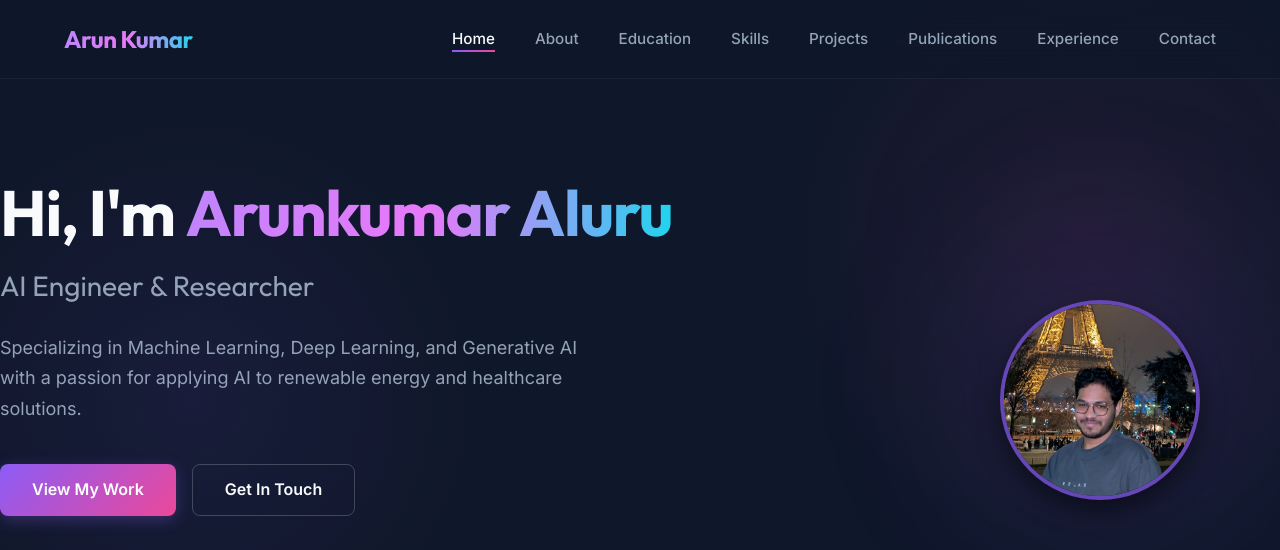
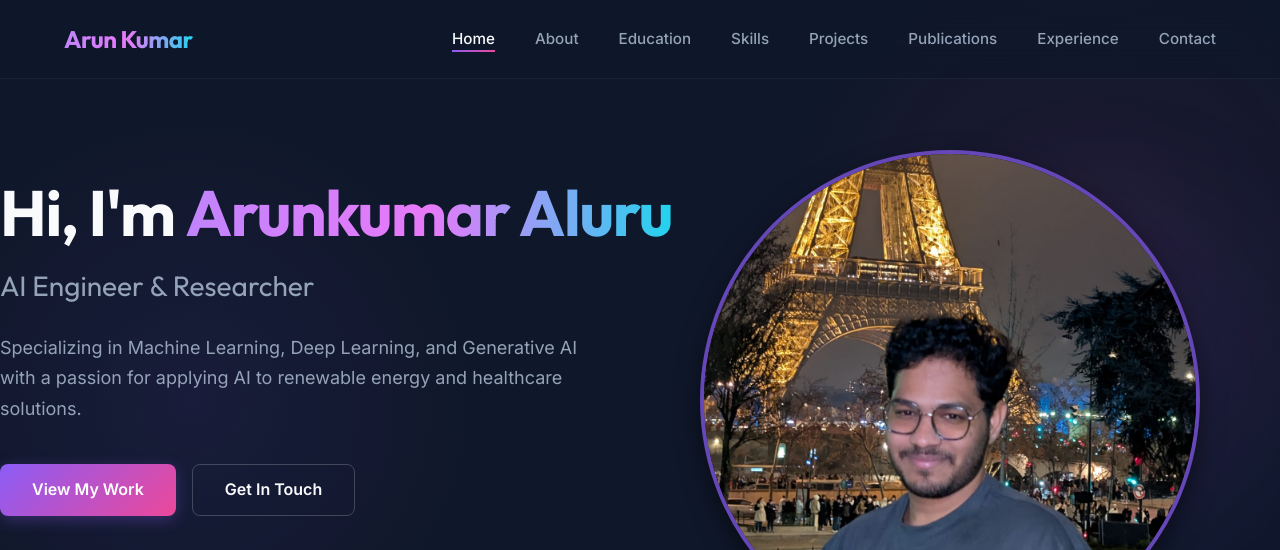
Before and after one commit to Arun949/Arun949.github.io, a plain HTML site: page index.html in a window 1280 px wide. Shown: the top 550 px of the page. Drawn offline with Linux system fonts and the light colour scheme.

Commit message:
Increase dimensions of circular element to 500px

```diff
--- a/styles.css
+++ b/styles.css
@@ -265,8 +265,8 @@ a {
     transform: TranslateY(-50%);
     right: 80px;
 
-    width: 200px;
-    height: 200px;
+    width: 500px;
+    height: 500px;
 
     border-radius: 50%;
     object-fit: cover;
```
